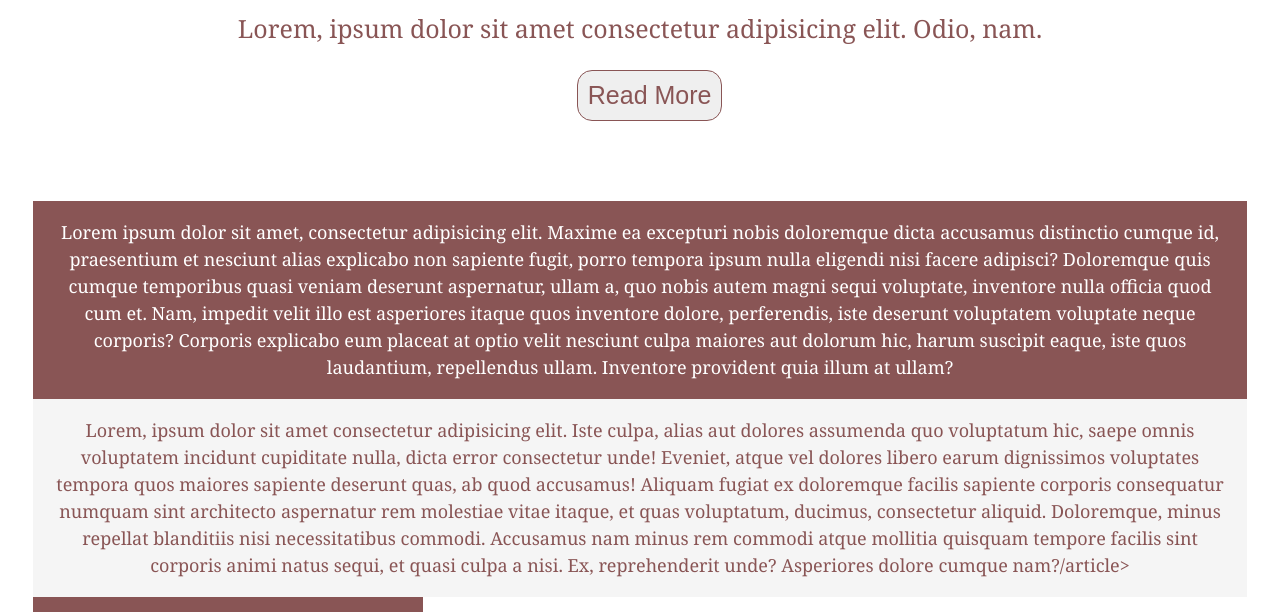
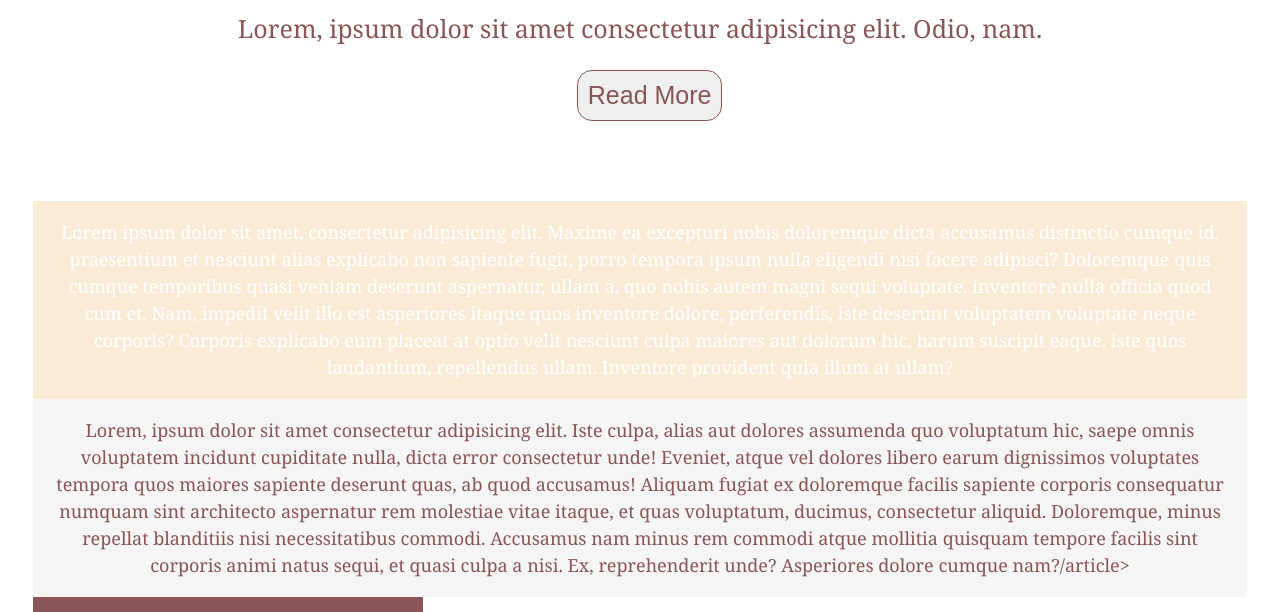
Before and after one commit to gulirak/projectFlexbox, a plain HTML site: page index.html in a window 1280 px wide. Shown: the part 124-736 px from the top of the page. Drawn offline with Linux system fonts and the light colour scheme.

Commit message:
change bc

```diff
--- a/style.css
+++ b/style.css
@@ -28,7 +28,7 @@ button:hover{
     cursor: pointer;
 }
 .first{
-    background-color:rgb(137, 85, 85);
+    background-color:antiquewhite;
     color:white;
     font-size: 18px;
     line-height: 1.5;
```
